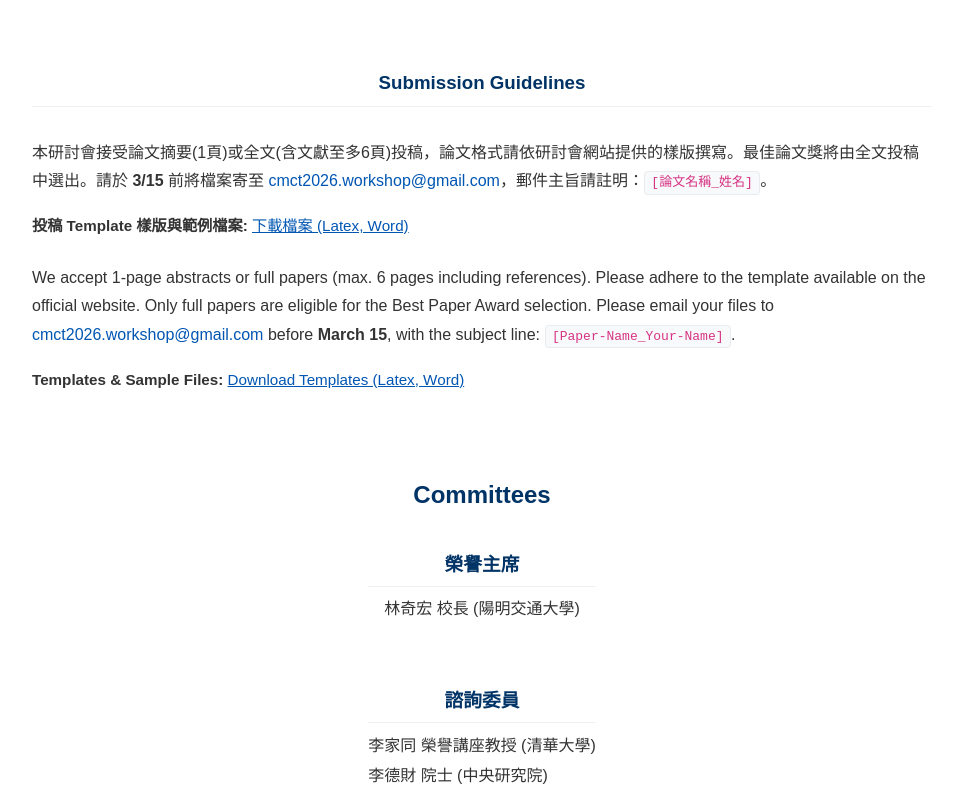
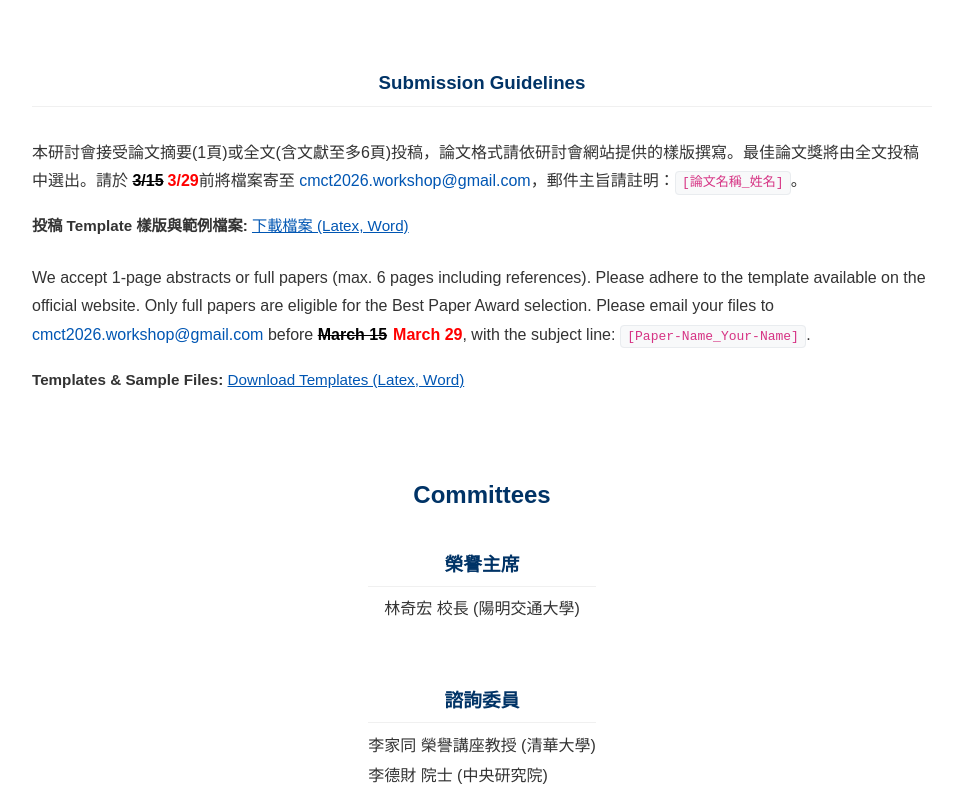
Before and after one commit to cmct-2026/cmct-2026.github.io, a React (Vite) app: page /#/call-for-papers in a window 1280 px wide. Shown: the part 880-1675 px from the top of the page, without its empty margins (158-1114 px from the left). Built offline with nearby package versions, Linux system fonts and the light colour scheme.

Commit message:
[Update] revise submission deadline from March 15 to March 29 in Call for Papers

```diff
--- a/src/pages/CallForPapers.jsx
+++ b/src/pages/CallForPapers.jsx
@@ -98,8 +98,15 @@ const CallForPapers = () => {
     lineHeight: '1.8'
 }}>
     <p style={{ margin: '0.5rem 0' }}>
-        本研討會接受論文摘要(1頁)或全文(含文獻至多6頁)投稿，論文格式請依研討會網站提供的樣版撰寫。最佳論文獎將由全文投稿中選出。請於 <strong>3/15</strong> 前將檔案寄至 <a href="mailto:cmct2026.workshop@gmail.com" style={{ color: '#0056b3' }}>cmct2026.workshop@gmail.com</a>，郵件主旨請註明：<code style={{ backgroundColor: '#f8f9fa', padding: '0.2rem 0.4rem', borderRadius: '4px', color: '#d63384', border: '1px solid #e9ecef' }}>[論文名稱_姓名]</code>。
-    </p>
+  本研討會接受論文摘要(1頁)或全文(含文獻至多6頁)投稿，論文格式請依研討會網站提供的樣版撰寫。最佳論文獎將由全文投稿中選出。請於
+  {" "}
+  <strong>
+    <span style={{ textDecoration: 'line-through', color: 'black' }}>3/15</span>
+    <span style={{ color: 'red', marginLeft: '4px' }}>3/29</span>
+  </strong>
+  前將檔案寄至 <a href="mailto:cmct2026.workshop@gmail.com" style={{ color: '#0056b3' }}>cmct2026.workshop@gmail.com</a>，郵件主旨請註明：
+  <code style={{ backgroundColor: '#f8f9fa', padding: '0.2rem 0.4rem', borderRadius: '4px', color: '#d63384', border: '1px solid #e9ecef' }}>[論文名稱_姓名]</code>。
+</p>
     <p style={{ marginTop: '1rem', fontSize: '0.95rem' }}>
                             <strong>投稿 Template 樣版與範例檔案:</strong>{' '}
                             <a
@@ -113,8 +120,14 @@ const CallForPapers = () => {
                         </p>
 
     <p style={{ margin: '1.5rem 0 0.5rem 0' }}>
-        We accept 1-page abstracts or full papers (max. 6 pages including references). Please adhere to the template available on the official website. Only full papers are eligible for the Best Paper Award selection. Please email your files to <a href="mailto:cmct2026.workshop@gmail.com" style={{ color: '#0056b3' }}>cmct2026.workshop@gmail.com</a> before <strong>March 15</strong>, with the subject line: <code style={{ backgroundColor: '#f8f9fa', padding: '0.2rem 0.4rem', borderRadius: '4px', color: '#d63384', border: '1px solid #e9ecef' }}>[Paper-Name_Your-Name]</code>.
-    </p>
+  We accept 1-page abstracts or full papers (max. 6 pages including references). Please adhere to the template available on the official website. Only full papers are eligible for the Best Paper Award selection. Please email your files to <a href="mailto:cmct2026.workshop@gmail.com" style={{ color: '#0056b3' }}>cmct2026.workshop@gmail.com</a> before
+  {" "}
+  <strong>
+    <span style={{ textDecoration: 'line-through', color: 'black' }}>March 15</span>
+    <span style={{ color: 'red', marginLeft: '6px' }}>March 29</span>
+  </strong>
+  , with the subject line: <code style={{ backgroundColor: '#f8f9fa', padding: '0.2rem 0.4rem', borderRadius: '4px', color: '#d63384', border: '1px solid #e9ecef' }}>[Paper-Name_Your-Name]</code>.
+</p>
 </div>
                         <p style={{ marginTop: '1rem', fontSize: '0.95rem' }}>
                             <strong>Templates & Sample Files:</strong>{' '}
```
